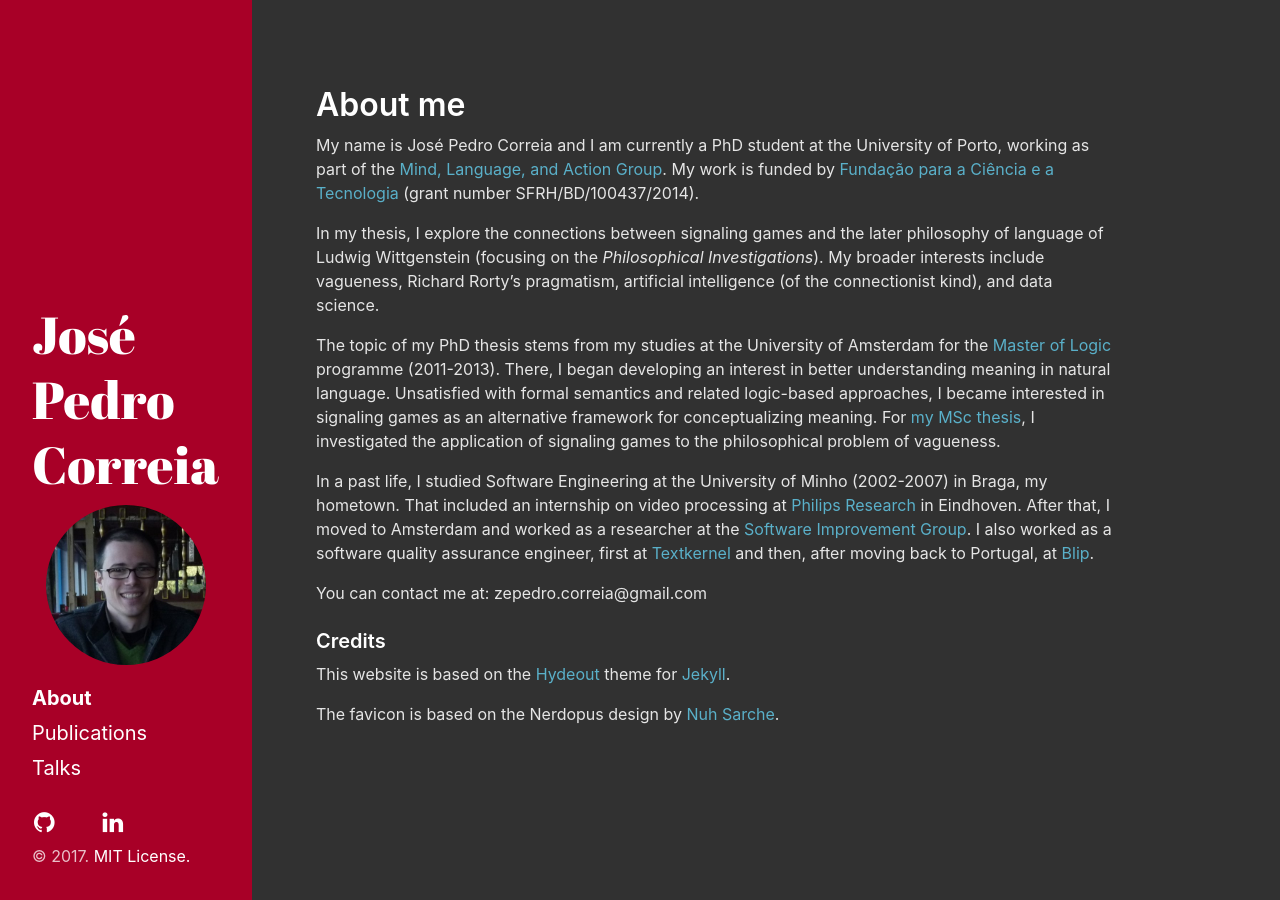
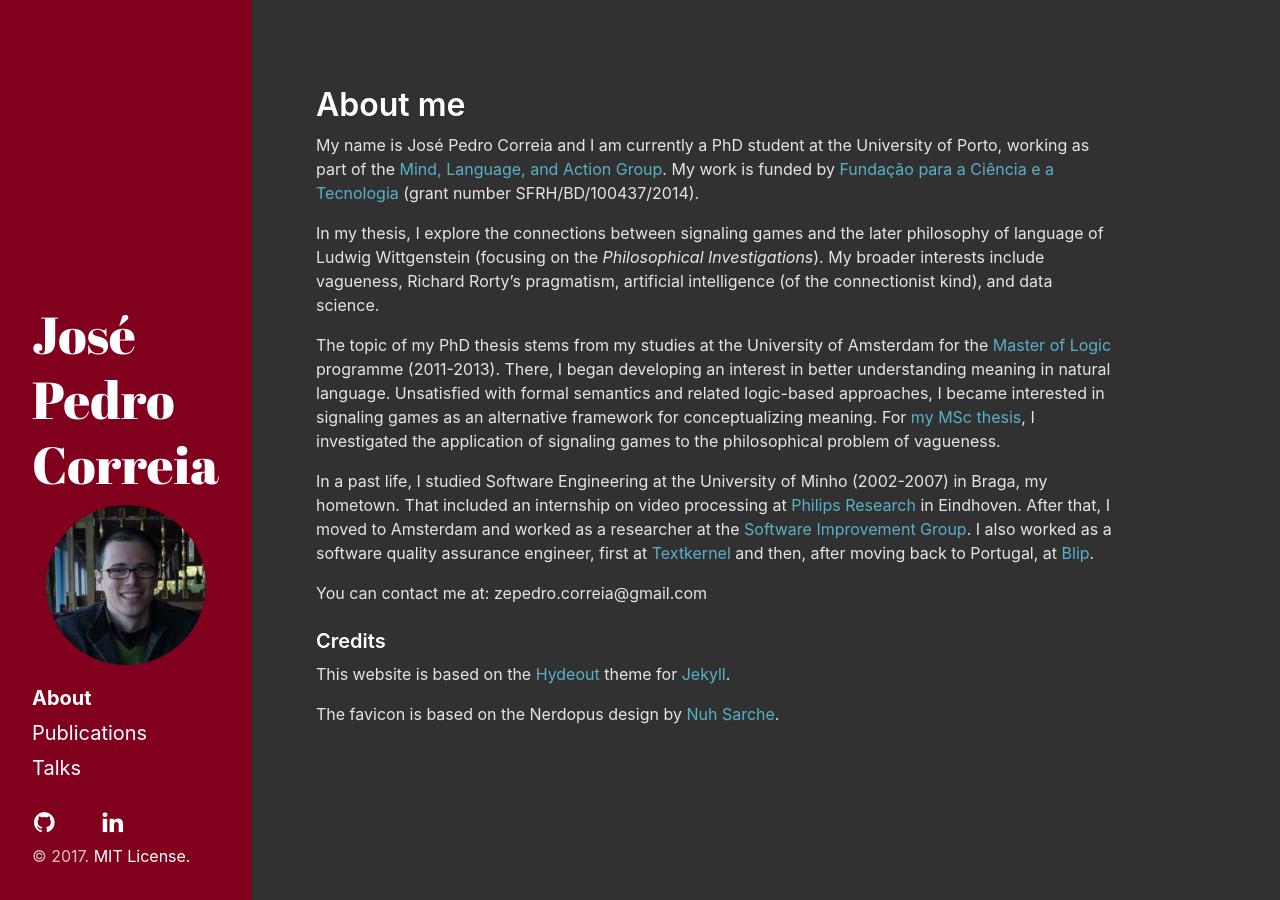
Before and after one commit to josepedrocorreia/josepedrocorreia.github.io, a Jekyll site: the page built from index.md, in a window 1280 px wide. Built offline with Jekyll 4.4.1, drawn with Linux system fonts in a browser that asks for light colours; nearby versions of some CDN libraries; some web fonts are replaced; a style sheet for code colours, icons or effects is not loaded.

Commit message:
Made sidebar color darker.

```diff
--- a/assets/css/main.scss
+++ b/assets/css/main.scss
@@ -3,7 +3,7 @@
 # only main files contain this front matter, not partials.
 ---
 
-$sidebar-bg-color: #a80027;
+$sidebar-bg-color: #80001e;
 $link-color: #5ab0c9;
 $body-bg: #313131;
 $heading-color: #fff;
```
